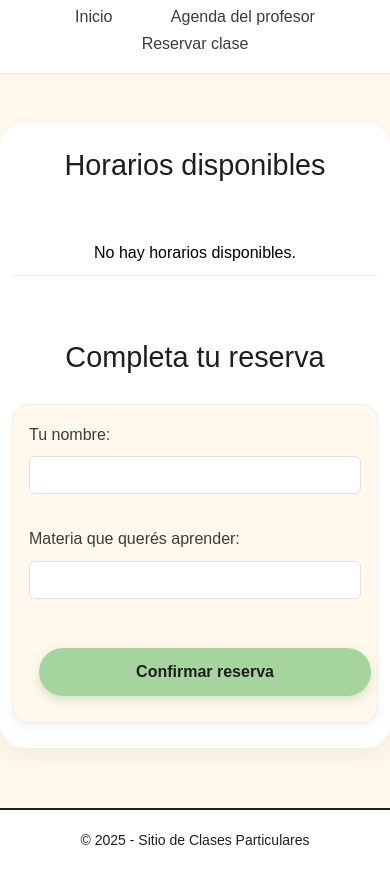
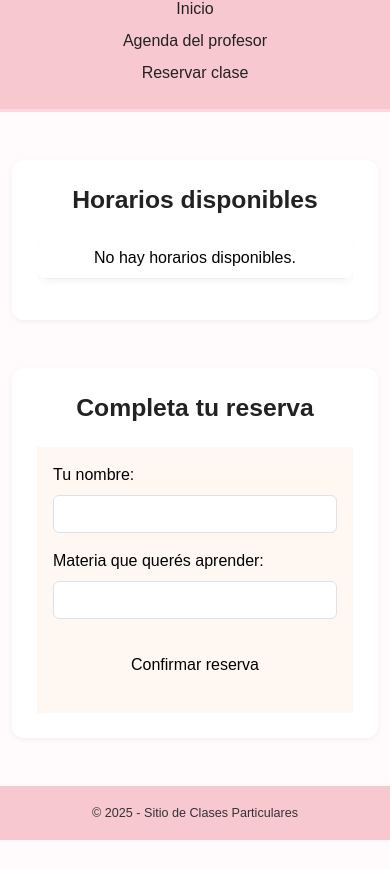
Before and after one commit to rbrugna/Clases-particulares, a plain HTML site: page reservar.html in a window 390 px wide. Shown: the part 58-927 px from the top of the page. After the commit the page ends 898 px from the top, so only its background shows below. Drawn offline with nearby package versions, Linux system fonts and the light colour scheme.

Commit message:
cambios varios

```diff
--- a/Js/reservar.js
+++ b/Js/reservar.js
@@ -6,6 +6,16 @@ document.addEventListener("DOMContentLoaded", function(){
     const indiceTurno=document.getElementById("indiceTurno");
 
     let turnos= JSON.parse(localStorage.getItem("turnos")) || [];
+
+    function mostrarMensaje(texto,tipo="exito"){
+        const mensaje=document.getElementById("mensaje");
+        mensaje.textContent=texto;
+        mensaje.className=`mensaje ${tipo} mostrar`;
+
+        setTimeout(()=>{
+            mensaje.classList.remove("mostrar");
+        }, 3000);
+    }
 
     function guardarEnLocalStorage(){
         localStorage.setItem("turnos",JSON.stringify(turnos));
@@ -62,6 +72,7 @@ document.addEventListener("DOMContentLoaded", function(){
 
         form.reset();
         mostrarTurnosDisponibles();
+        mostrarMensaje(`Reserva confirmada para ${nombre} en ${materia}.`);
     });
 
     mostrarTurnosDisponibles();
--- a/css/styles.css
+++ b/css/styles.css
@@ -1,171 +1,175 @@
 :root {
-    --verde: #a6d49f;
-    --menta: #c8e6c9;
-    --rosado: #fcd6d6;
-    --lila: #d9d7f1;
-    --beige: #fff8ec;
-    --gris-texto: #3c3c3c;
-    --negro: #1e1e1e;
-    --blanco: #ffffff;
+    --color-principal: #f7c8d0;
+    --color-secundario: #ffe8a3;
+    --color-texto: #333
+    --color-boton: #ff7b9c;
+    --color-boton-hover: #ff5584;
+    --color-fondo: #fffafc;
+    --fuente-principal: "Poppins", sans-serif;
 }
 
 body {
-    font-family: 'Poppins', sans-serif;
-    background-color: var(--beige);
-    color: var(--gris-texto);
+    font-family: var(--fuente-principal);
+    color: var(--color-texto);
+    background-color: var(--color-fondo);
     margin: 0;
-    padding: 0;
-    line-height: 1.7;
 }
 
 header {
-    background-color: var(--blanco);
+    background-color: var(--color-principal);
     text-align: center;
-    padding: 40px 20px 20px 20px;
-    border-bottom: 2px solid #f0f0f0;
+    padding: 20px 0;
+    border-bottom: 3px solid #ffd7e0;
 }
 
 header h1 {
-    font-size: 2.3rem;
+    font-size: 2rem;
     font-weight: 700;
-    color: var(--negro);
     margin-bottom: 10px;
 }
 
 nav a {
-    color: var(--gris-texto);
+    color: #222;
     text-decoration: none;
     font-weight: 500;
     margin: 0 15px;
-    padding: 6px 12px;
-    border-radius: 20px;
-    transition: all 0.3s ease;
+    font-weight: 500;
+    transition: color 0.3s ease;
 }
 
 nav a:hover {
-    background-color: var(--menta);
+    color: var(--color-boton);
 }
 
-main {
-    background-color: var(--blanco);
-    max-width: 900px;
-    margin: 60px auto;
-    padding: 40px 50px;
-    border-radius: 24px;
-    box-shadow: 0 10px 25px rgba(0, 0, 0, 0.05);
-    text-align: center;
-}
 
-h2 {
-    font-size: 1.8rem;
-    color: var(--negro);
+h2, h3 {
+    color: #222;
+    font-weight: 600;
     margin-bottom: 15px;
 }
 
 p.lead {
-    font-size: 1.1rem;
-    color: var(--gris-texto);
-    margin-bottom: 30px;
+    font-size: 1.2rem;
+    color: #555;
 }
 
-.btn {
-    display: inline-block;
-    background-color: var(--verde);
-    color: var(--negro);
-    font-weight: 600;
-    border: none;
-    padding: 12px 26px;
-    border-radius: 25px;
-    text-decoration: none;
-    margin: 10px;
-    transition: all 0.3s ease;
-    box-shadow: 0 4px 10px rgba(166, 212, 159, 0.5);
+section, article, aside {
+    background-color: white;
+    border-radius: 12px;
+    padding: 25px;
+    margin-bottom: 30px;
+    box-shadow: 0 2px 6px rgba(0,0,0,0.05);
 }
 
-.btn:hover {
-    background-color: var(--menta);
-    transform: translateY(-3px);
+button, .btn {
+    background-color: var(--verde);
+    color: var(--blanco);
+    border: none;
+    padding: 10px 18px;
+    border-radius: 10px;
+    cursor: pointer;
+    transition: all 0.3s ease;
+    font-weight: 500;
 }
 
-form {
-    background-color: var(--beige);
-    border-radius: 16px;
-    padding: 25px;
-    border: 1px solid #eee;
-    margin-top: 30px;
-    box-shadow: 0 4px 10px rgba(0,0,0,0.05);
+button:hover, .btn:hover {
+    transform: scale(1.05);
+    background-color: #2b7a3e;
+    box-shadow: 0 3px 10px rgba(0,0,0,0.1);
 }
 
-label {
-    display: block;
-    font-weight: 500;
-    margin-bottom: 6px;
-    text-align: left;
-}
 
-input, select {
-    width: 100%;
-    padding: 10px;
-    border-radius: 12px;
-    border: 1px solid #ddd;
-    font-size: 0.95rem;
-    margin-bottom: 15px;
-    background-color: var(--blanco);
-}
-
-input:focus, select:focus {
-    outline: none;
-    border-color: var(--verde);
-    box-shadow: 0 0 6px rgba(166, 212, 159, 0.4);
+form {
+    background-color: #fff8f2;
 }
 
 table {
     width: 100%;
     border-collapse: collapse;
-    margin-top: 25px;
+    background-color: white;
+    border-radius: 10px;
+    overflow: hidden;
+    box-shadow: 0 2px 8px rgba(0,0,0,0.05);
 }
 
 th {
-    background-color: var(--lila);
-    color: var(--negro);
+    background-color: var(--color-secundario);
+    color: #333;
     padding: 12px;
-    text-transform: uppercase;
-    border-radius: 10px 10px 0 0;
+    text-align: center;
 }
 
 td {
-    padding: 10px;
-    border-bottom: 1px solid #f0f0f0;
-}
-
-tr:nth-child(even) {
-    background-color: #fafafa;
+    padding: 12px;
+    text-align: center;
+    border-bottom: 1px solid #eee;
 }
 
 tr:hover {
-    background-color: var(--menta);
+    background-color: #fff1f5;
 }
 
+
 footer {
-    background-color: var(--blanco);
-    color: var(--negro);
-    text-align: center;
-    padding: 20px 0;
-    margin-top: 60px;
-    border-top: 2px solid #1e1e1e;
+    background-color: var(--color-principal);
+    color: #333;
+    padding: 15px 0;
+    font-size: 0.9rem;
 }
 
 @media (max-width: 768px) {
     header h1 {
-    font-size: 1.8rem;
+        font-size: 1.5rem;
     }
 
-    main {
-    padding: 25px;
+    nav a {
+        display: block;
+        margin: 8px 0;
     }
 
     .btn {
-    width: 100%;
-    margin-bottom: 10px;
+        width: 100%;
+        margin-bottom: 10px;
     }
 }
+
+.mensaje {
+    position: fixed;
+    top: 20px;
+    right: 20px;
+    background-color: #333;
+    color: white;
+    padding: 15px 20px;
+    border-radius: 10px;
+    box-shadow: 0 4px 10px rgba(0,0,0,0.2);
+    opacity: 0;
+    transform: translateY(-20px);
+    transition: all 0.3s ease;
+    z-index: 9999;
+}
+
+.mensaje.mostrar {
+    opacity: 1;
+    transform: translateY(0);
+}
+
+.mensaje.exito {
+    background-color: #4CAF50;
+}
+
+.mensaje.error {
+    background-color: #f44336;
+}
+
+main{
+    opacity: 0;
+    transform: translateY(15px);
+    animation: aparecer 0.7s ease forwards;
+}
+
+@keyframes aparecer {
+    to{
+        opacity: 1;
+        transform: translateY(0);
+    }
+}
--- a/reservar.html
+++ b/reservar.html
@@ -4,6 +4,13 @@
     <meta charset="UTF-8">
     <meta name="viewport" content="width=device-width, initial-scale=1.0">
     <title>Reservar Clase | Clases Particulares</title>
+
+    <meta name="description" content="Reservá clases particulares con la profesora Cynthia. Elegí día, hora y materia desde la web.">
+    <meta name="author" content="Rosario Brugna">
+    <meta name="keywords" content="clases particulares, profesora, matemática, física, química, reservas">
+    <meta name="theme-color" content="#111">
+
+    <!-- <link rel="icon" href="img/icon.png" type="image/png"> -->
 
     <link href="https://cdn.jsdelivr.net/npm/bootstrap@5.3.3/dist/css/bootstrap.min.css" rel="stylesheet">
 
@@ -64,6 +71,8 @@
     </section>
     </main>
 
+    <div id="mensaje" class="mensaje"></div>
+
     <footer class="text-center py-3">
     <small>© 2025 - Sitio de Clases Particulares</small>
     </footer>
```
Also changed, not shown: Js/agenda.js (+13 -0 lines), agenda.html (+10 -0 lines), index.html (+31 -4 lines).
